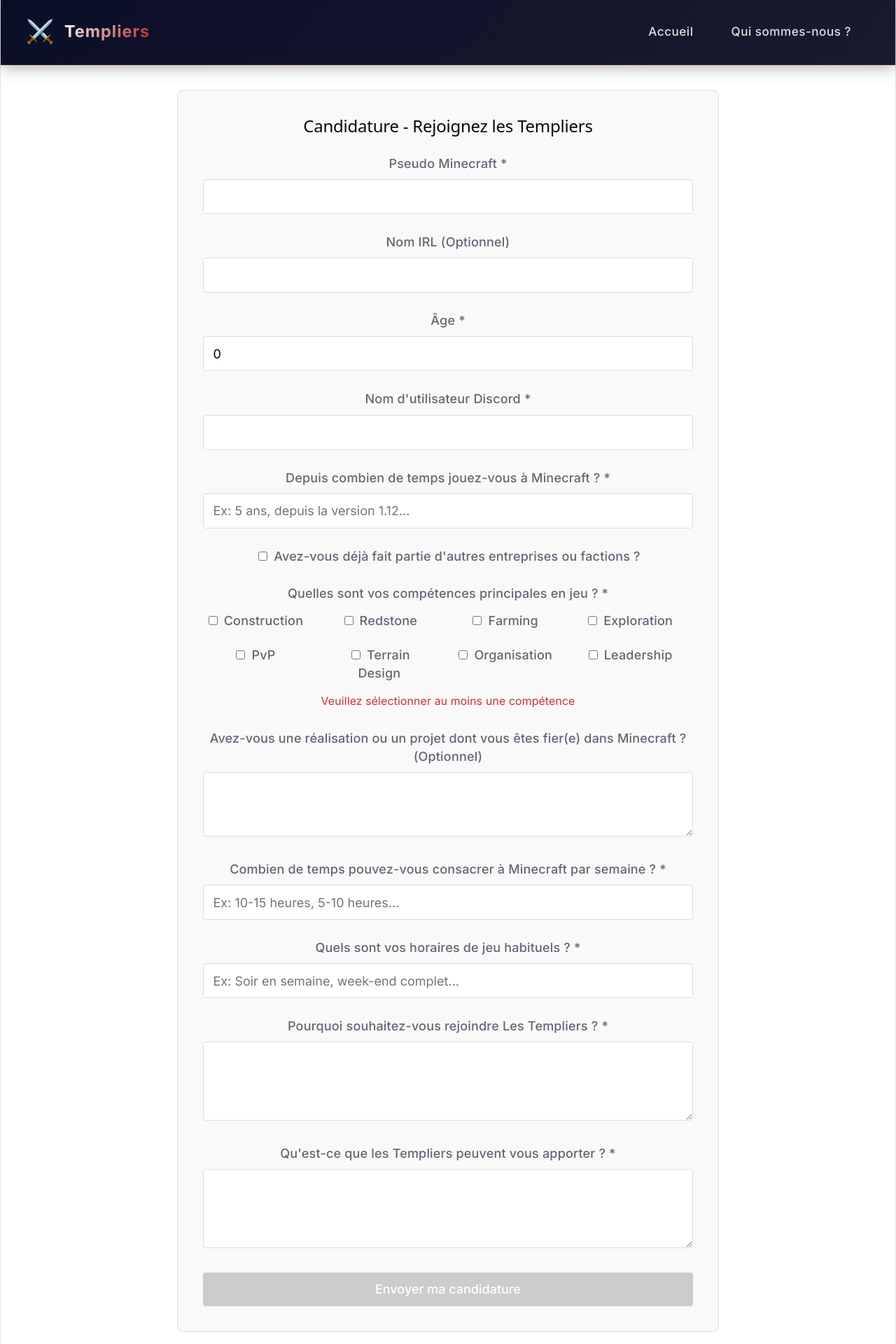
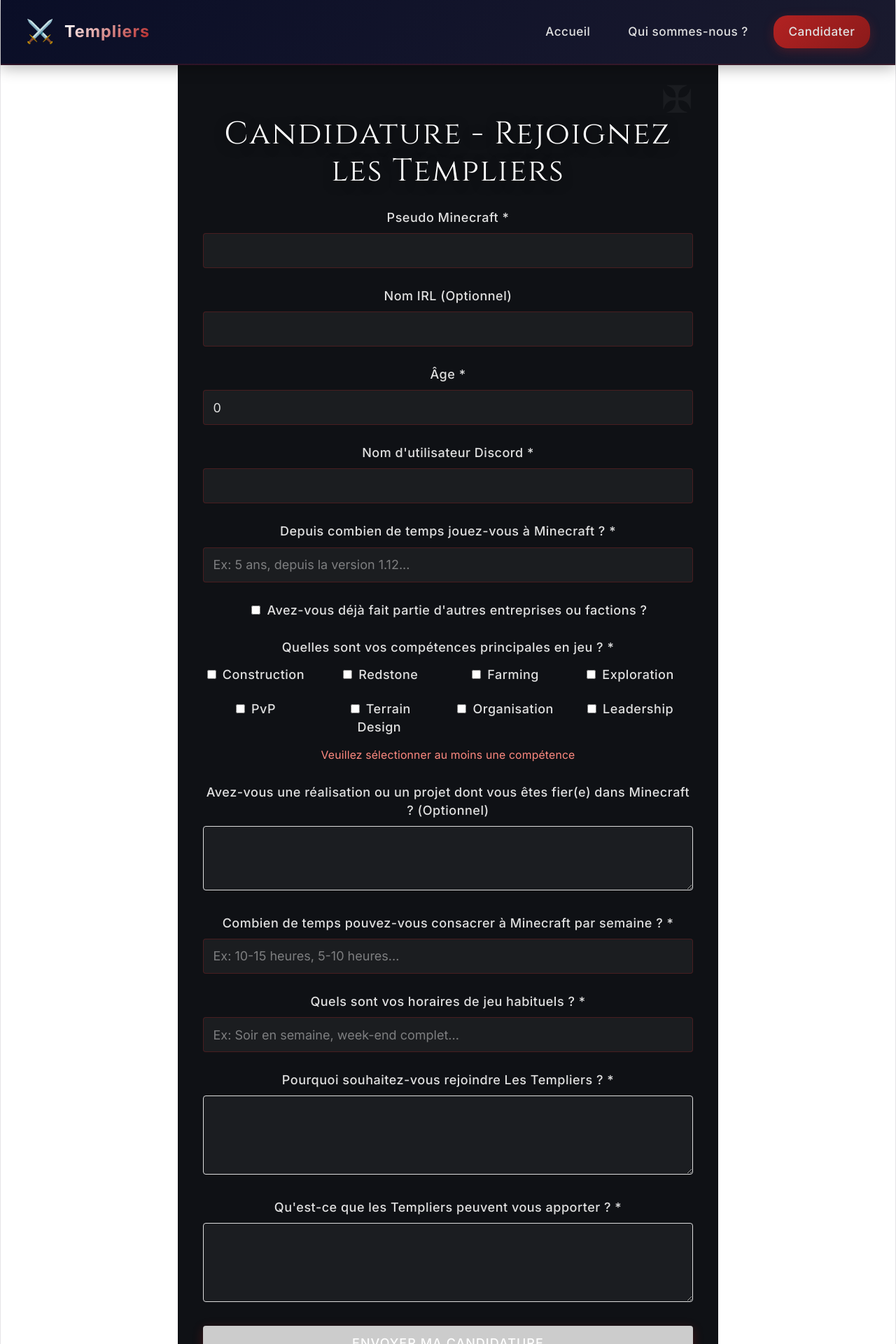
Before and after one commit to LoupAlphaa/templars, a React (Vite) app: page /contact in a window 1280 px wide. Shown: the top 1920 px of the page at 70% size. Built offline with nearby package versions, Linux system fonts and the light colour scheme; no server answers.

Commit message:
Candidate page style modified + link to the page added

```diff
--- a/src/components/layout/Navbar.css
+++ b/src/components/layout/Navbar.css
@@ -94,6 +94,23 @@
 
 .navbar-menu a:hover::after {
   width: calc(100% - 3rem);
+}
+
+.navbar-apply {
+  background: linear-gradient(135deg, #b22222, #8b1a1a) !important;
+  padding: 0.6rem 1.2rem !important;
+  border-radius: 20px !important;
+  margin-left: 0.5rem;
+  box-shadow: 0 4px 15px rgba(178, 34, 34, 0.3);
+}
+
+.navbar-apply::after {
+  display: none;
+}
+
+.navbar-apply:hover {
+  transform: translateY(-2px);
+  box-shadow: 0 6px 20px rgba(178, 34, 34, 0.4);
 }
 
 /* Hamburger Menu */
--- a/src/components/layout/Navbar.tsx
+++ b/src/components/layout/Navbar.tsx
@@ -38,6 +38,9 @@ function Navbar() {
                     <li>
                         <Link to="/description" onClick={closeMenu}>Qui sommes-nous ?</Link>
                     </li>
+                    <li>
+                        <Link to="/contact" onClick={closeMenu} className="navbar-apply">Candidater</Link>
+                    </li>
                 </ul>
             </div>
         </nav>
--- a/src/pages/FormContact/FormContact.css
+++ b/src/pages/FormContact/FormContact.css
@@ -1,15 +1,32 @@
 .form-container {
   max-width: 700px;
-  margin: 2rem auto;
-  padding: 2rem;
-  border: 1px solid #ddd;
-  border-radius: 8px;
-  background-color: #f9f9f9;
+  margin: 0 auto;
+  padding: 4rem 2rem;
+  background: #0f1115;
+  color: #e0e0e0;
+  min-height: 100vh;
+  position: relative;
+}
+
+.form-container::before {
+  content: '✠';
+  position: absolute;
+  top: 2rem;
+  right: 2rem;
+  font-size: 3rem;
+  opacity: 0.05;
+  pointer-events: none;
 }
 
 .form-container h2 {
+  font-family: 'Cinzel', serif;
+  font-size: 2.5rem;
   margin-bottom: 1.5rem;
   text-align: center;
+  letter-spacing: 2px;
+  color: #fff;
+  margin-top: 0;
+  text-shadow: 0 4px 15px rgba(0, 0, 0, 0.5);
 }
 
 .form-group {
@@ -19,7 +36,9 @@
 .form-group label {
   display: block;
   margin-bottom: 0.5rem;
-  font-weight: 500;
+  font-weight: 600;
+  color: #e0e0e0;
+  letter-spacing: 0.5px;
 }
 
 .form-group input[type="text"],
@@ -29,26 +48,35 @@
 .form-group textarea {
   width: 100%;
   padding: 0.75rem;
-  border: 1px solid #ddd;
+  border: 1px solid rgba(178, 34, 34, 0.3);
   border-radius: 4px;
   font-size: 1rem;
   font-family: inherit;
   box-sizing: border-box;
+  background-color: rgba(255, 255, 255, 0.05);
+  color: #e0e0e0;
+}
+
+.form-group input::placeholder,
+.form-group textarea::placeholder {
+  color: rgba(224, 224, 224, 0.5);
 }
 
 .form-group input:focus,
 .form-group textarea:focus,
 .form-group select:focus {
   outline: none;
-  border-color: #4a90e2;
-  box-shadow: 0 0 0 3px rgba(74, 144, 226, 0.1);
+  border-color: #b22222;
+  box-shadow: 0 0 0 3px rgba(178, 34, 34, 0.2);
+  background-color: rgba(255, 255, 255, 0.08);
 }
 
 .form-group input:disabled,
 .form-group textarea:disabled,
 .form-group select:disabled {
-  background-color: #f0f0f0;
+  background-color: rgba(255, 255, 255, 0.02);
   cursor: not-allowed;
+  opacity: 0.6;
 }
 
 /* Checkbox inline styling */
@@ -56,12 +84,14 @@
   display: flex;
   align-items: center;
   cursor: pointer;
+  font-weight: 600;
 }
 
 .checkbox-group input[type="checkbox"] {
   width: auto;
   margin-right: 0.5rem;
   cursor: pointer;
+  accent-color: #b22222;
 }
 
 .checkbox-inline {
@@ -71,12 +101,14 @@
   margin-bottom: 0.75rem;
   cursor: pointer;
   font-weight: normal;
+  color: #e0e0e0;
 }
 
 .checkbox-inline input[type="checkbox"] {
   width: auto;
   margin-right: 0.5rem;
   cursor: pointer;
+  accent-color: #b22222;
 }
 
 .skills-grid {
@@ -87,31 +119,36 @@
 }
 
 .error-text {
-  color: #d32f2f;
+  color: #ff8a80;
   font-size: 0.875rem;
   margin-top: 0.25rem;
 }
 
 button {
   width: 100%;
-  padding: 0.75rem;
-  background-color: #4a90e2;
+  padding: 0.9rem;
+  background: linear-gradient(135deg, #b22222, #8b1a1a);
   color: white;
-  border: none;
+  border: 1px solid rgba(178, 34, 34, 0.4);
   border-radius: 4px;
   font-size: 1rem;
-  font-weight: 500;
+  font-weight: 600;
   cursor: pointer;
-  transition: background-color 0.3s;
+  transition: all 0.3s ease;
+  text-transform: uppercase;
+  letter-spacing: 1px;
+  box-shadow: 0 4px 15px rgba(178, 34, 34, 0.3);
 }
 
 button:hover:not(:disabled) {
-  background-color: #357abd;
+  transform: translateY(-3px);
+  box-shadow: 0 8px 25px rgba(178, 34, 34, 0.4);
 }
 
 button:disabled {
-  background-color: #ccc;
+  background: rgba(178, 34, 34, 0.2);
   cursor: not-allowed;
+  transform: none;
 }
 
 .alert {
@@ -119,24 +156,28 @@ button:disabled {
   padding: 1rem;
   border-radius: 4px;
   text-align: center;
+  border-left: 4px solid;
 }
 
 .alert-success {
-  background-color: #d4edda;
-  color: #155724;
-  border: 1px solid #c3e6cb;
+  background-color: rgba(76, 175, 80, 0.1);
+  color: #81c784;
+  border-color: #4caf50;
 }
 
 .alert-error {
-  background-color: #f8d7da;
-  color: #721c24;
-  border: 1px solid #f5c6cb;
+  background-color: rgba(178, 34, 34, 0.1);
+  color: #ff8a80;
+  border-color: #b22222;
 }
 
 @media (max-width: 768px) {
   .form-container {
-    padding: 1rem;
-    margin: 1rem;
+    padding: 2rem 1rem;
+  }
+
+  .form-container h2 {
+    font-size: 2rem;
   }
 
   .skills-grid {
--- a/src/pages/Home/Home.css
+++ b/src/pages/Home/Home.css
@@ -114,6 +114,8 @@
   transition: all 0.25s ease;
   text-transform: uppercase;
   letter-spacing: 1px;
+  display: inline-block;
+  text-decoration: none;
 }
 
 .cta-button.primary {
--- a/src/pages/Home/Home.tsx
+++ b/src/pages/Home/Home.tsx
@@ -15,7 +15,7 @@ function Home() {
             Puissance, honneur, et domination - Bienvenue dans l'élite
           </p>
           <div className="hero-buttons">
-            <button className="cta-button primary">Rejoindre la Team</button>
+            <Link to="/contact" className="cta-button primary">Rejoindre la Team</Link>
             <button className="cta-button secondary">Nos Services</button>
           </div>
         </div>
@@ -111,7 +111,7 @@ function Home() {
           <div className="cta-box recruitment">
             <h3>🎖️ Recrutement</h3>
             <p>Rejoignez l'armée des Templiers et devenez membre à part entière de notre organisation.</p>
-            <button className="cta-button primary">Candidater maintenant</button>
+            <Link to="/contact" className="cta-button primary">Candidater maintenant</Link>
           </div>
 
           <div className="cta-box contracts">
```
